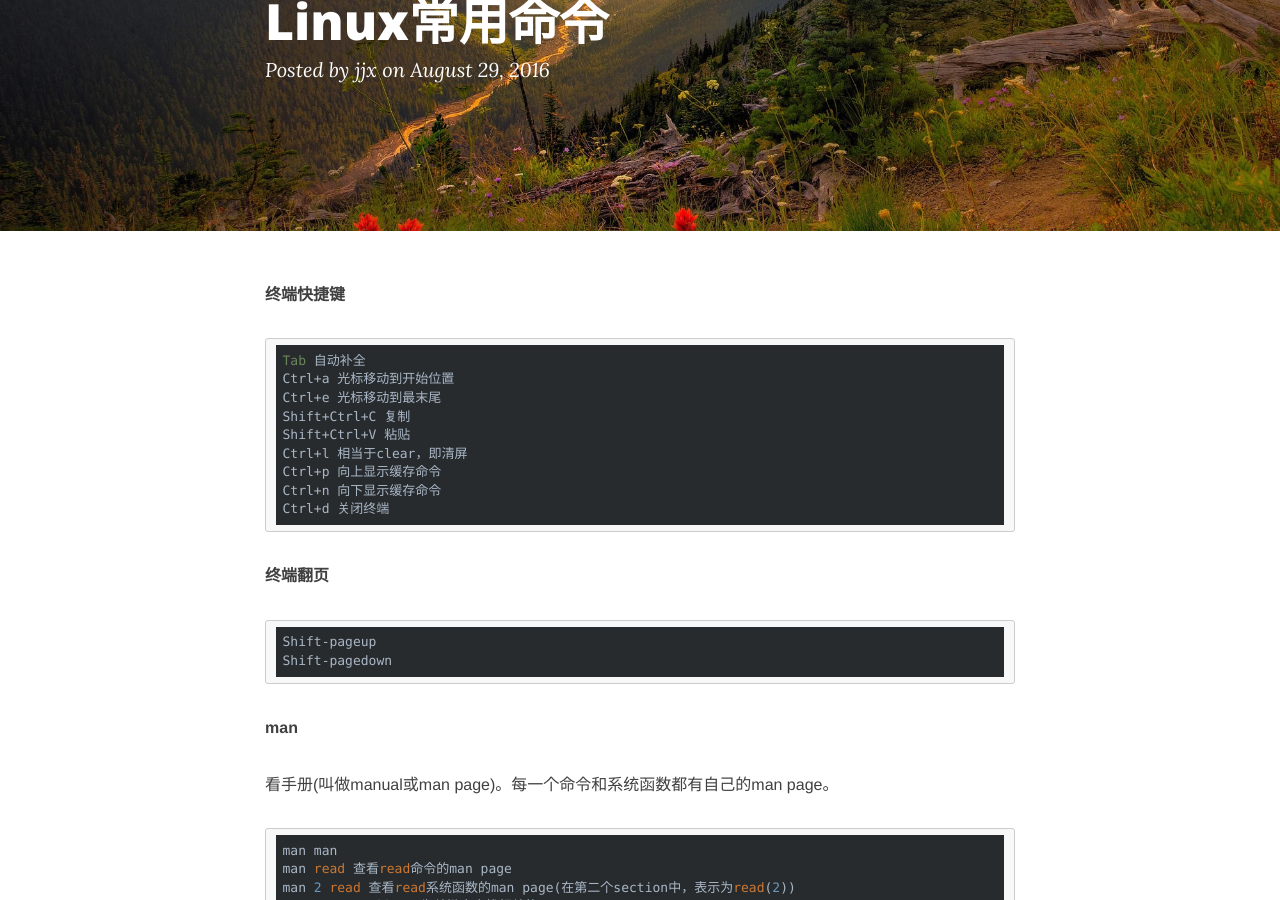
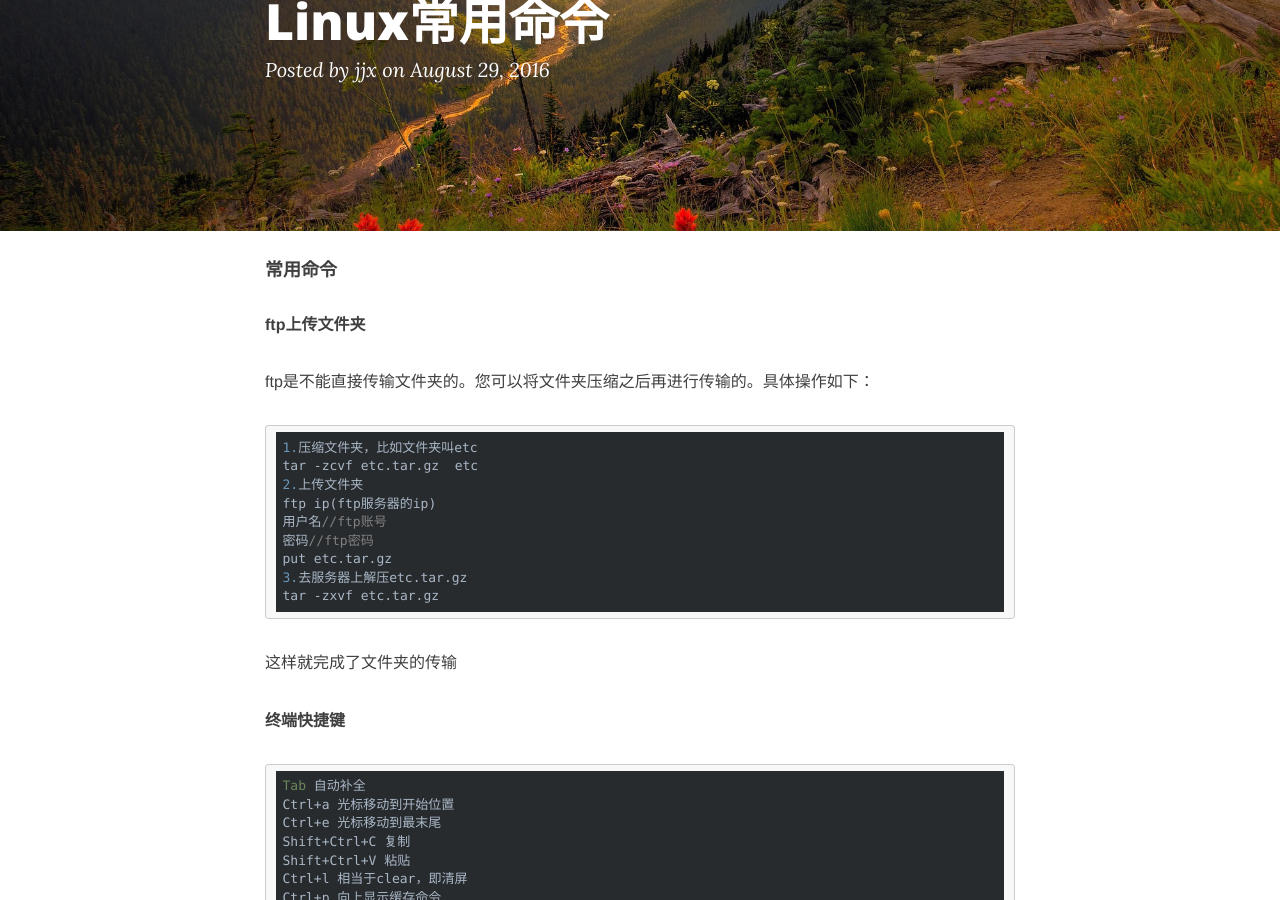
Before and after one commit to whuhan2013/whuhan2013.github.io, a Jekyll site: the page built from _posts/2016-08-29-Linux-common-commands.md, in a window 1280 px wide and 900 px high, scrolled down 203 px. Built offline with Jekyll 4.4.1, drawn with Linux system fonts in a browser that asks for light colours; nearby versions of some CDN libraries; comment, search, counter and statistics services are not loaded.

Commit message:
talkroom

````diff
--- a/_posts/2016-08-29-Linux-common-commands.md
+++ b/_posts/2016-08-29-Linux-common-commands.md
@@ -6,6 +6,28 @@ categories: blog
 tags: [linux]
 description:
 ---
+
+
+#### 常用命令
+
+**ftp上传文件夹**
+
+ftp是不能直接传输文件夹的。您可以将文件夹压缩之后再进行传输的。具体操作如下：
+
+
+```
+1.压缩文件夹，比如文件夹叫etc
+tar -zcvf etc.tar.gz  etc
+2.上传文件夹
+ftp ip(ftp服务器的ip)
+用户名//ftp账号
+密码//ftp密码
+put etc.tar.gz
+3.去服务器上解压etc.tar.gz
+tar -zxvf etc.tar.gz
+```
+
+这样就完成了文件夹的传输
 
 
 **终端快捷键**
````
Also changed, not shown: _posts/2016-07-28-python-learn-blog.md (+1 -0 lines), _posts/2016-09-04-machine-learn-summary.md (+1 -0 lines).
